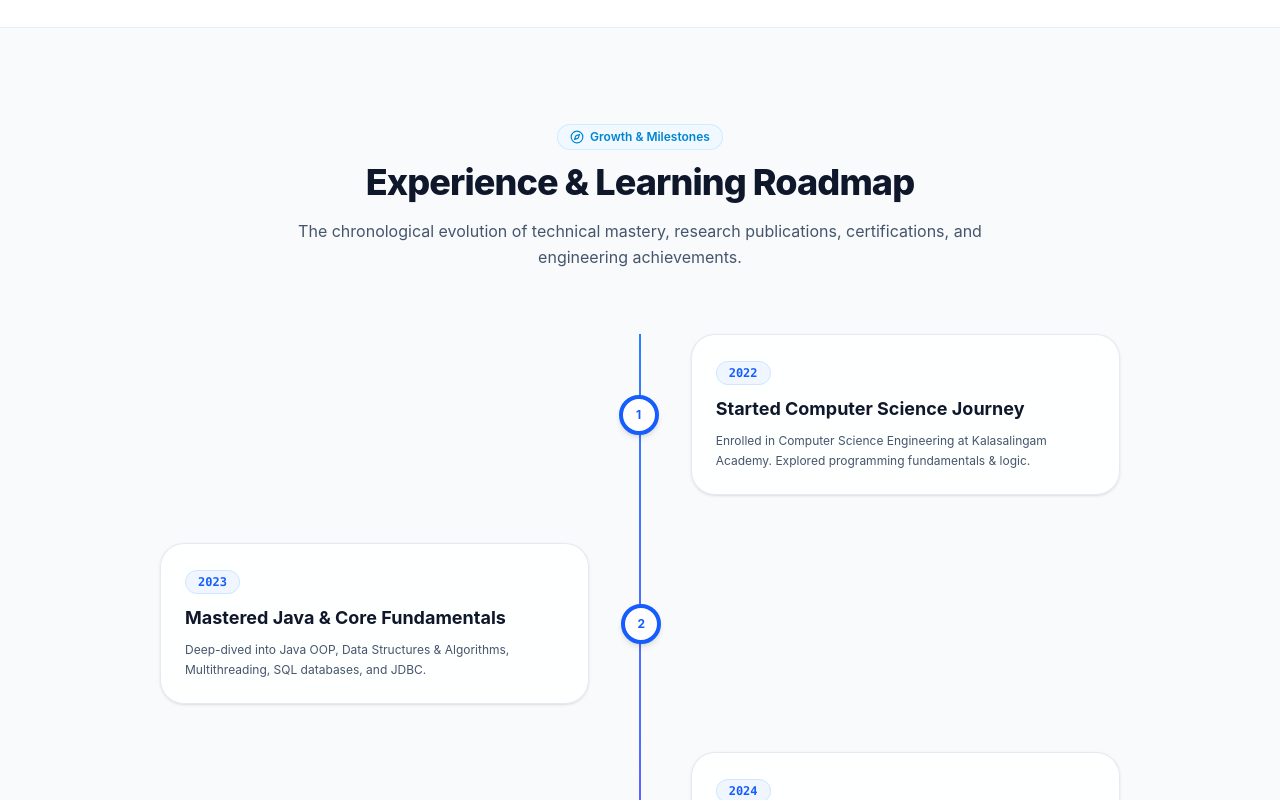
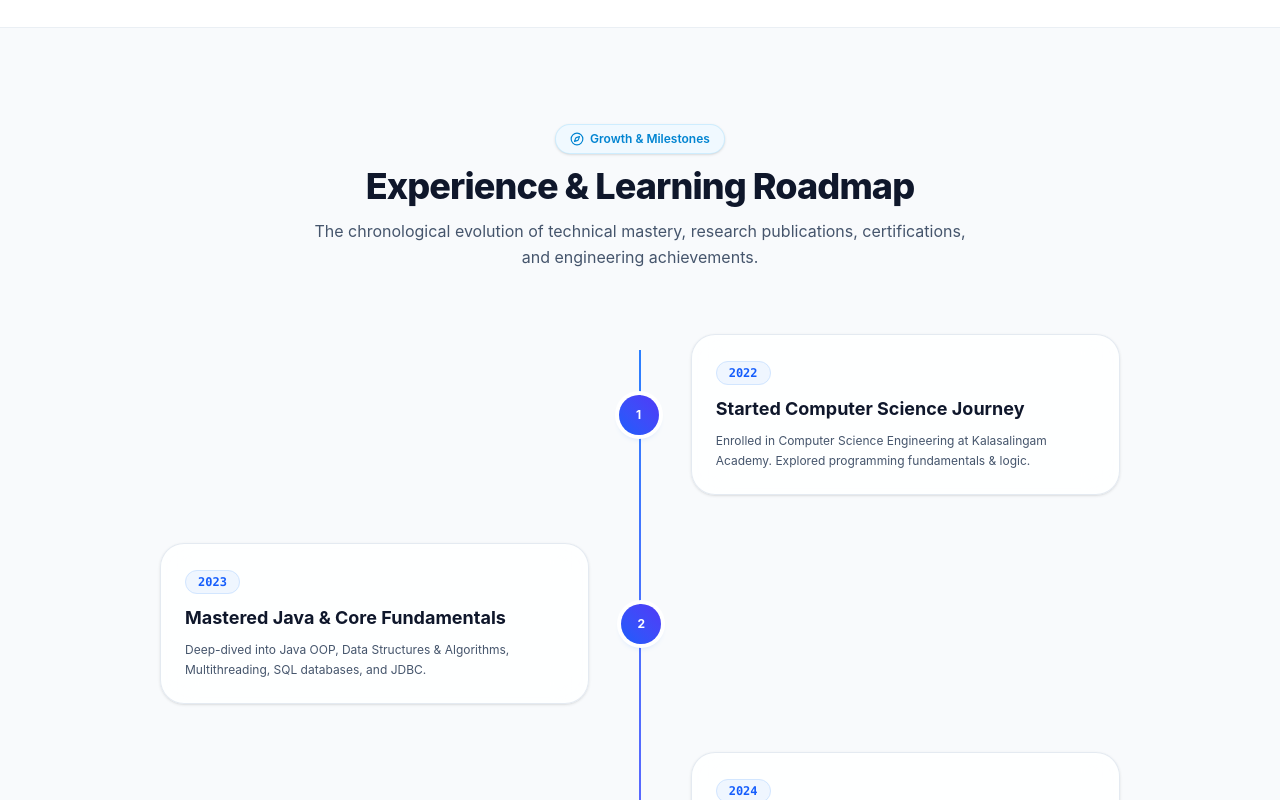
Before and after one commit to Golla-Rakesh21/Portfolio, a React (Vite) app: page / in a window 1280 px wide. Shown: the part 6660-7460 px from the top of the page. Built offline with nearby package versions, Linux system fonts and the light colour scheme.

Commit message:
Refine mobile responsive layout for Experience & Learning Roadmap timeline

```diff
--- a/src/components/JourneySection.tsx
+++ b/src/components/JourneySection.tsx
@@ -4,44 +4,78 @@ import { LEARNING_JOURNEY } from '../data/portfolioData';
 
 export const JourneySection = () => {
   return (
-    <section id="journey" className="py-24 relative bg-slate-50 dark:bg-slate-950/80 border-t border-slate-200/60 dark:border-slate-800">
+    <section id="journey" className="pt-28 pb-20 sm:py-24 relative bg-slate-50 dark:bg-slate-950/80 border-t border-slate-200/60 dark:border-slate-800 scroll-mt-20">
       <div className="max-w-7xl mx-auto px-4 sm:px-6 lg:px-8 relative z-10">
 
         {/* Section Header */}
-        <div className="text-center max-w-3xl mx-auto mb-16">
-          <div className="inline-flex items-center px-3 py-1 rounded-full text-xs font-semibold bg-sky-50 dark:bg-sky-950/50 text-sky-600 dark:text-sky-400 border border-sky-200/60 dark:border-sky-800/60 mb-3">
+        <div className="text-center max-w-3xl mx-auto mb-12 sm:mb-16">
+          <div className="inline-flex items-center px-3.5 py-1.5 rounded-full text-xs font-semibold bg-sky-50 dark:bg-sky-950/50 text-sky-600 dark:text-sky-400 border border-sky-200/60 dark:border-sky-800/60 mb-3 shadow-sm">
             <Compass className="w-3.5 h-3.5 mr-1.5" />
             <span>Growth & Milestones</span>
           </div>
-          <h2 className="text-3xl sm:text-4xl font-extrabold text-slate-900 dark:text-white tracking-tight">
+          <h2 className="text-2xl sm:text-4xl font-extrabold text-slate-900 dark:text-white tracking-tight">
             Experience & Learning Roadmap
           </h2>
-          <p className="mt-4 text-slate-600 dark:text-slate-400 text-base leading-relaxed">
+          <p className="mt-3 text-xs sm:text-base text-slate-600 dark:text-slate-400 leading-relaxed max-w-2xl mx-auto">
             The chronological evolution of technical mastery, research publications, certifications, and engineering achievements.
           </p>
         </div>
 
-        {/* Horizontal & Vertical Responsive Roadmap */}
+        {/* Responsive Roadmap Container */}
         <div className="relative max-w-5xl mx-auto">
-          {/* Central Line for Large Screens */}
-          <div className="hidden lg:block absolute left-1/2 top-0 bottom-0 w-0.5 bg-gradient-to-b from-blue-500 via-indigo-500 to-emerald-500 -translate-x-1/2" />
 
-          <div className="space-y-12 relative">
+          {/* Desktop Central Gradient Line (lg screens) */}
+          <div className="hidden lg:block absolute left-1/2 top-4 bottom-4 w-0.5 bg-gradient-to-b from-blue-500 via-indigo-500 to-emerald-500 -translate-x-1/2" />
+
+          {/* Mobile Left Gradient Line (sm & md screens) */}
+          <div className="block lg:hidden absolute left-4 sm:left-6 top-3 bottom-3 w-0.5 bg-gradient-to-b from-blue-500 via-indigo-500 to-emerald-500" />
+
+          {/* Timeline Items */}
+          <div className="space-y-8 sm:space-y-12 relative">
             {LEARNING_JOURNEY.map((step, idx) => {
               const isEven = idx % 2 === 0;
               return (
                 <motion.div
                   key={step.year + step.title}
-                  initial={{ opacity: 0, y: 30 }}
+                  initial={{ opacity: 0, y: 25 }}
                   whileInView={{ opacity: 1, y: 0 }}
                   viewport={{ once: true }}
-                  transition={{ duration: 0.5, delay: idx * 0.1 }}
-                  className={`flex flex-col lg:flex-row items-center ${
-                    isEven ? 'lg:flex-row-reverse' : ''
-                  }`}
+                  transition={{ duration: 0.5, delay: idx * 0.08 }}
+                  className="relative flex flex-col lg:flex-row lg:items-center"
                 >
-                  {/* Left / Right Card Content */}
-                  <div className="w-full lg:w-1/2 px-0 lg:px-8">
+
+                  {/* MOBILE VIEW LAYOUT (< lg screens) */}
+                  <div className="block lg:hidden pl-11 sm:pl-16 w-full">
+                    {/* Node Circle on Left Vertical Line */}
+                    <div className="absolute left-0 sm:left-2 top-1.5 w-8 h-8 rounded-full bg-gradient-to-tr from-blue-600 to-indigo-600 text-white font-bold text-xs flex items-center justify-center shadow-md shadow-blue-500/20 ring-4 ring-slate-50 dark:ring-slate-950 z-10">
+                      {idx + 1}
+                    </div>
+
+                    {/* Card Content */}
+                    <div className="glass-panel p-5 sm:p-6 rounded-2xl border border-slate-200/80 dark:border-slate-800 shadow-sm hover:shadow-md hover:border-blue-500/40 transition-all group">
+                      <div className="flex items-center justify-between gap-2 mb-2">
+                        <span className="px-3 py-1 rounded-full text-xs font-mono font-bold bg-blue-50 dark:bg-blue-950/70 text-blue-600 dark:text-blue-400 border border-blue-200/60 dark:border-blue-800/60">
+                          {step.year}
+                        </span>
+                        <span className="text-[10px] font-mono text-slate-400 uppercase tracking-wider">
+                          Phase 0{idx + 1}
+                        </span>
+                      </div>
+                      <h3 className="text-base sm:text-lg font-bold text-slate-900 dark:text-white group-hover:text-blue-600 dark:group-hover:text-blue-400 transition-colors">
+                        {step.title}
+                      </h3>
+                      {step.description && (
+                        <p className="mt-2 text-xs sm:text-sm text-slate-600 dark:text-slate-400 leading-relaxed">
+                          {step.description}
+                        </p>
+                      )}
+                    </div>
+                  </div>
+
+                  {/* DESKTOP VIEW LAYOUT (>= lg screens) */}
+                  <div className={`hidden lg:flex w-full items-center ${isEven ? 'flex-row-reverse' : ''}`}>
+                    {/* Card Column */}
+                    <div className="w-1/2 px-8">
                       <div className="glass-panel p-6 rounded-3xl border border-slate-200/80 dark:border-slate-800 shadow-sm hover:shadow-md hover:border-blue-500/40 transition-all group">
                         <span className="px-3 py-1 rounded-full text-xs font-mono font-bold bg-blue-50 dark:bg-blue-950/60 text-blue-600 dark:text-blue-400 border border-blue-200/60 dark:border-blue-800/60">
                           {step.year}
@@ -58,18 +92,19 @@ export const JourneySection = () => {
                     </div>
 
                     {/* Central Node Badge */}
-                  <div className="my-4 lg:my-0 flex items-center justify-center z-10">
-                    <div className="w-10 h-10 rounded-full bg-white dark:bg-slate-900 border-4 border-blue-600 shadow-md flex items-center justify-center text-blue-600 dark:text-blue-400 font-bold text-xs">
+                    <div className="w-10 h-10 rounded-full bg-gradient-to-tr from-blue-600 to-indigo-600 text-white font-bold text-xs flex items-center justify-center shadow-md shadow-blue-500/30 ring-4 ring-white dark:ring-slate-950 z-10 flex-shrink-0">
                       {idx + 1}
                     </div>
+
+                    {/* Spacer Column */}
+                    <div className="w-1/2" />
                   </div>
 
-                  {/* Empty Spacer Column for Alignment */}
-                  <div className="hidden lg:block w-1/2" />
                 </motion.div>
               );
             })}
           </div>
+
         </div>
 
       </div>
```
Lines whose indentation alone changed are shown as unchanged.
